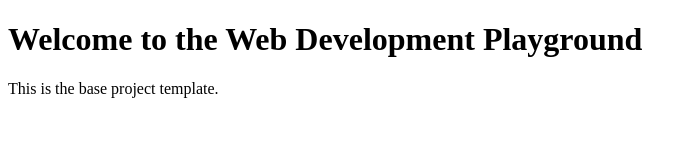
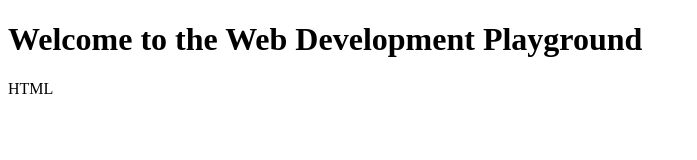
Before and after one commit to wilzzuu/web-dev, a plain HTML site: page index.html in a window 1280 px wide. Shown: the whole page, without its empty margins (0-697 px from the left). Drawn offline with Linux system fonts and the light colour scheme.

Commit message:
Update index.html

```diff
--- a/index.html
+++ b/index.html
@@ -8,7 +8,7 @@
 </head>
 <body>
   <h1>Welcome to the Web Development Playground</h1>
-  <p>This is the base project template.</p>
+  <p>HTML</p>
   <script src="./scripts/main.js"></script>
 </body>
 </html>
```
